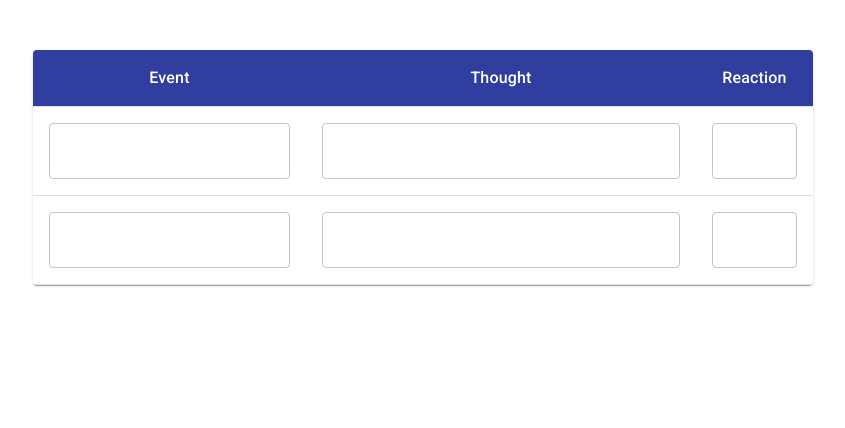
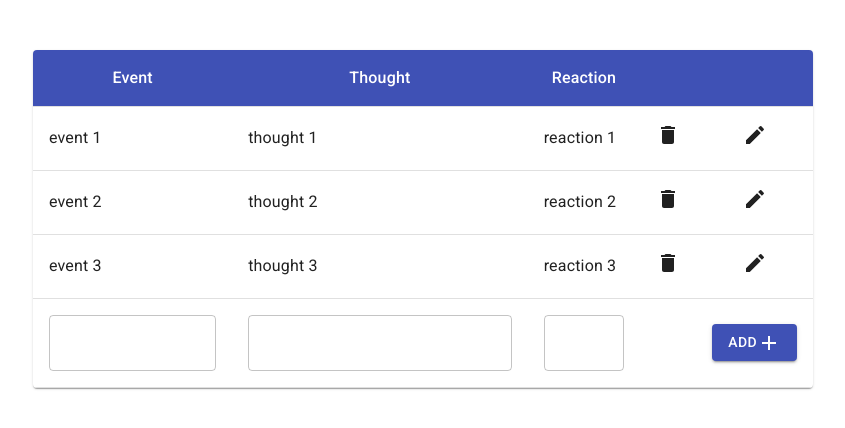
Before and after one commit to illiapelypenko/psymind-client, a React (Create React App) app in the folder client/: page / in a window 1280 px wide. Shown: the top 428 px of the page, without its empty margins (217-1062 px from the left). Built offline with nearby package versions, Linux system fonts and the light colour scheme.

Commit message:
add base table operations

```diff
--- a/client/src/App.js
+++ b/client/src/App.js
@@ -1,6 +1,6 @@
 import React from 'react';
 import './App.css';
-import TableSample from './components/TableSample.tsx';
+import TableSample from './components/TableSample.js';
 
 function App() {
 	return (
--- /dev/null
+++ b/client/src/components/TableSample.js
@@ -0,0 +1,213 @@
+import React, { useState, useEffect } from 'react';
+import {
+	withStyles,
+	Theme,
+	createStyles,
+	makeStyles
+} from '@material-ui/core/styles';
+import Table from '@material-ui/core/Table';
+import TableBody from '@material-ui/core/TableBody';
+import TableCell from '@material-ui/core/TableCell';
+import TableContainer from '@material-ui/core/TableContainer';
+import TableHead from '@material-ui/core/TableHead';
+import TableRow from '@material-ui/core/TableRow';
+import TextField from '@material-ui/core/TextField';
+import Paper from '@material-ui/core/Paper';
+import Button from '@material-ui/core/Button';
+import AddIcon from '@material-ui/icons/Add';
+import DeleteIcon from '@material-ui/icons/Delete';
+import EditIcon from '@material-ui/icons/Edit';
+
+const StyledTableCell = withStyles(theme =>
+	createStyles({
+		head: {
+			backgroundColor: theme.palette.primary.main,
+			color: theme.palette.common.white,
+			align: 'center'
+		},
+		root: {
+			fontSize: 16,
+			'&:nth-of-type(5n)': {
+				width: '5%'
+			},
+			'&:nth-of-type(5n-1)': {
+				width: '5%'
+			},
+			'&:nth-of-type(5n-2)': {
+				width: '15%'
+			},
+			'&:nth-of-type(5n-3)': {
+				width: '45%'
+			},
+			'&:nth-of-type(5n-4)': {
+				width: '30%'
+			},
+			spellcheck: false
+		}
+	})
+)(TableCell);
+
+const StyledTableRow = withStyles(theme =>
+	createStyles({
+		root: {
+			'&:nth-of-type(odd)': {}
+		}
+	})
+)(TableRow);
+
+const useStyles = makeStyles({
+	tableContainer: {},
+	paper: {
+		display: 'flex',
+		flexDirection: 'column',
+		alignItems: 'flex-end'
+	},
+	button: {},
+	icon: {
+		'& svg': {
+			cursor: 'pointer'
+		},
+		'& svg:hover': {
+			color: '#f57c00'
+		}
+	}
+});
+
+const initialTable = [
+	{
+		event: 'event 1',
+		thought: 'thought 1',
+		reaction: 'reaction 1'
+	},
+	{
+		event: 'event 2',
+		thought: 'thought 2',
+		reaction: 'reaction 2'
+	},
+	{
+		event: 'event 3',
+		thought: 'thought 3',
+		reaction: 'reaction 3'
+	}
+];
+
+export default function CustomizedTables() {
+	const classes = useStyles();
+	const [table, setTable] = useState([]);
+	const [event, setEvent] = useState('');
+	const [thought, setThought] = useState('');
+	const [reaction, setReaction] = useState('');
+
+	useEffect(() => {
+		setTable(getTable());
+	}, []);
+
+	const getTable = () => {
+		return initialTable;
+	};
+
+	const handleAddRow = e => {
+		table.push({
+			event,
+			thought,
+			reaction
+		});
+
+		setEvent('');
+		setThought('');
+		setReaction('');
+	};
+
+	const handleDeleteRow = (e, index) => {
+		const newTable = table.slice();
+		newTable.splice(index, 1);
+		setTable(newTable);
+	};
+
+	const handleEditRow = (e, index) => {
+		//set edition
+		setEvent(table[index].event);
+		setThought(table[index].thought);
+		setReaction(table[index].reaction);
+
+		// delete row
+		const newTable = table.slice();
+		newTable.splice(index, 1);
+		setTable(newTable);
+	};
+
+	return (
+		<TableContainer component={Paper} className={classes.tableContainer}>
+			<Table aria-label='customized table'>
+				<TableHead>
+					<TableRow>
+						<StyledTableCell align='center'>Event</StyledTableCell>
+						<StyledTableCell align='center'>Thought</StyledTableCell>
+						<StyledTableCell align='center'>Reaction</StyledTableCell>
+						<StyledTableCell align='center'></StyledTableCell>
+						<StyledTableCell align='center'></StyledTableCell>
+					</TableRow>
+				</TableHead>
+				<TableBody>
+					{table.map((row, index) => (
+						<StyledTableRow key={index} hover>
+							<StyledTableCell>{row.event}</StyledTableCell>
+							<StyledTableCell>{row.thought}</StyledTableCell>
+							<StyledTableCell>{row.reaction}</StyledTableCell>
+							<StyledTableCell align='center' className={classes.icon}>
+								<DeleteIcon onClick={e => handleDeleteRow(e, index)} />
+							</StyledTableCell>
+							<StyledTableCell align='center' className={classes.icon}>
+								<EditIcon onClick={e => handleEditRow(e, index)} />
+							</StyledTableCell>
+						</StyledTableRow>
+					))}
+
+					<StyledTableRow key={-1}>
+						<StyledTableCell>
+							<TextField
+								id='outlined-basic'
+								variant='outlined'
+								multiline
+								fullWidth
+								value={event}
+								onChange={e => setEvent(e.target.value)}
+							/>
+						</StyledTableCell>
+						<StyledTableCell>
+							<TextField
+								id='outlined-basic'
+								variant='outlined'
+								multiline
+								fullWidth
+								value={thought}
+								onChange={e => setThought(e.target.value)}
+							/>
+						</StyledTableCell>
+						<StyledTableCell>
+							<TextField
+								id='outlined-basic'
+								variant='outlined'
+								multiline
+								fullWidth
+								value={reaction}
+								onChange={e => setReaction(e.target.value)}
+							/>
+						</StyledTableCell>
+						<StyledTableCell></StyledTableCell>
+						<StyledTableCell align='right'>
+							<Button
+								onClick={handleAddRow}
+								variant='contained'
+								color='primary'
+								className={classes.button}>
+								<span>Add</span>
+								<AddIcon />
+							</Button>
+						</StyledTableCell>
+					</StyledTableRow>
+				</TableBody>
+			</Table>
+		</TableContainer>
+	);
+}
--- a/client/src/components/TableSample.tsx
+++ /dev/null
@@ -1,150 +0,0 @@
-import React from 'react';
-import {
-	withStyles,
-	Theme,
-	createStyles,
-	makeStyles
-} from '@material-ui/core/styles';
-import Table from '@material-ui/core/Table';
-import TableBody from '@material-ui/core/TableBody';
-import TableCell from '@material-ui/core/TableCell';
-import TableContainer from '@material-ui/core/TableContainer';
-import TableHead from '@material-ui/core/TableHead';
-import TableRow from '@material-ui/core/TableRow';
-import TextField from '@material-ui/core/TextField';
-import Paper from '@material-ui/core/Paper';
-import Button from '@material-ui/core/Button';
-
-const StyledTableCell = withStyles((theme: Theme) =>
-	createStyles({
-		head: {
-			backgroundColor: theme.palette.primary.dark,
-			color: theme.palette.common.white,
-			align: 'center'
-		},
-		root: {
-			fontSize: 16,
-			'&:nth-of-type(3n)': {
-				width: '15%'
-			},
-			'&:nth-of-type(2n)': {
-				width: '50%'
-			},
-			'&:nth-of-type(3n+1)': {
-				width: '35%'
-			},
-			spellcheck: false
-		}
-	})
-)(TableCell);
-
-const StyledTableRow = withStyles((theme: Theme) =>
-	createStyles({
-		root: {
-			'&:nth-of-type(odd)': {}
-		}
-	})
-)(TableRow);
-
-function createData(
-	id: number,
-	event: string,
-	thought: string,
-	reaction: string
-) {
-	return { id, event, thought, reaction };
-}
-
-const rows = [
-	createData(0, 'Programming', "It's Interesting", 'Pleasure'),
-	createData(
-		1,
-		'It is important to educate the patient as to what behavioral activation is and how it can be useful for improving depression and anxiety. Let him/her know that when feeling a little down or having a bad day and not feeling well physically can make it more likely that he or she will stop doing many activities that used to be pleasurable.',
-		'When this happens, the patient can get into the habit of avoiding pleasant activities that might actually help him/her feel better. It is also important for the patient to understand the connection between what he or she does and how he/she feels, both mentally and physically. You are encouraged to explain to the patient that increasing activity and/or taking action, even when we do not feel like it, help one to feel better physically, as well as decrease depression.',
-		'What about in the afternoon after your shower and walk? How would you rate your depression?'
-	),
-	createData(2, 'Programming', "It's Interesting", 'Pleasure')
-];
-
-const useStyles = makeStyles({
-	tableContainer: {}
-});
-
-export default function CustomizedTables() {
-	const classes = useStyles();
-
-	return (
-		<TableContainer component={Paper} className={classes.tableContainer}>
-			<Table aria-label='customized table'>
-				<TableHead>
-					<TableRow>
-						<StyledTableCell align='center'>Event</StyledTableCell>
-						<StyledTableCell align='center'>Thought</StyledTableCell>
-						<StyledTableCell align='center'>Reaction</StyledTableCell>
-					</TableRow>
-				</TableHead>
-				<TableBody>
-					{/* {rows.map(row => (
-						<StyledTableRow key={row.id} hover>
-							<StyledTableCell>{row.event}</StyledTableCell>
-							<StyledTableCell>{row.thought}</StyledTableCell>
-							<StyledTableCell>{row.reaction}</StyledTableCell>
-						</StyledTableRow>
-					))} */}
-					<StyledTableRow key={-1}>
-						<StyledTableCell>
-							<TextField
-								id='outlined-basic'
-								variant='outlined'
-								multiline
-								fullWidth
-							/>
-						</StyledTableCell>
-						<StyledTableCell>
-							<TextField
-								id='outlined-basic'
-								variant='outlined'
-								multiline
-								fullWidth
-							/>
-						</StyledTableCell>
-						<StyledTableCell>
-							<TextField
-								id='outlined-basic'
-								variant='outlined'
-								multiline
-								fullWidth
-							/>
-						</StyledTableCell>
-					</StyledTableRow>
-					<StyledTableRow key={-2}>
-						<StyledTableCell>
-							<TextField
-								id='outlined-basic'
-								variant='outlined'
-								multiline
-								fullWidth
-							/>
-						</StyledTableCell>
-						<StyledTableCell>
-							<TextField
-								id='outlined-basic'
-								variant='outlined'
-								multiline
-								fullWidth
-							/>
-						</StyledTableCell>
-						<StyledTableCell>
-							<TextField
-								id='outlined-basic'
-								variant='outlined'
-								multiline
-								fullWidth
-							/>
-						</StyledTableCell>
-					</StyledTableRow>
-				</TableBody>
-			</Table>
-		</TableContainer>
-	);
-}
```
